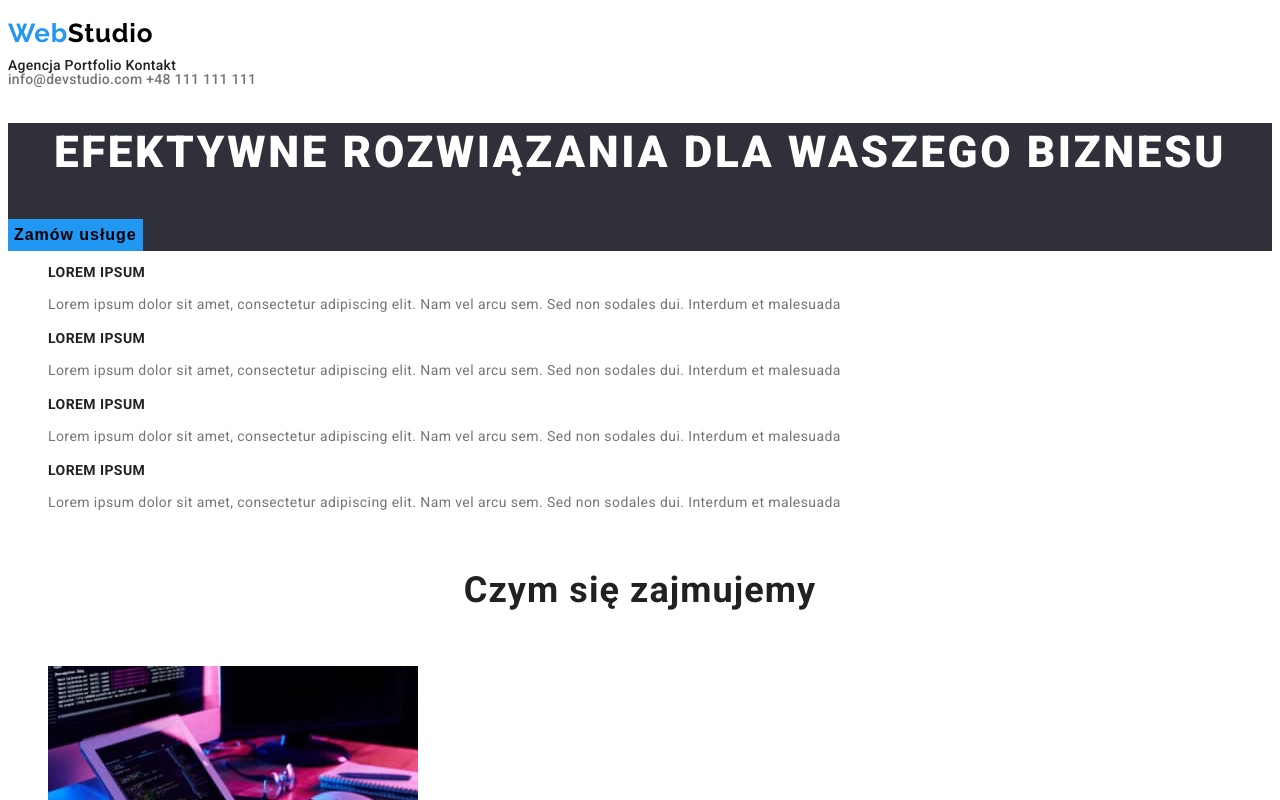
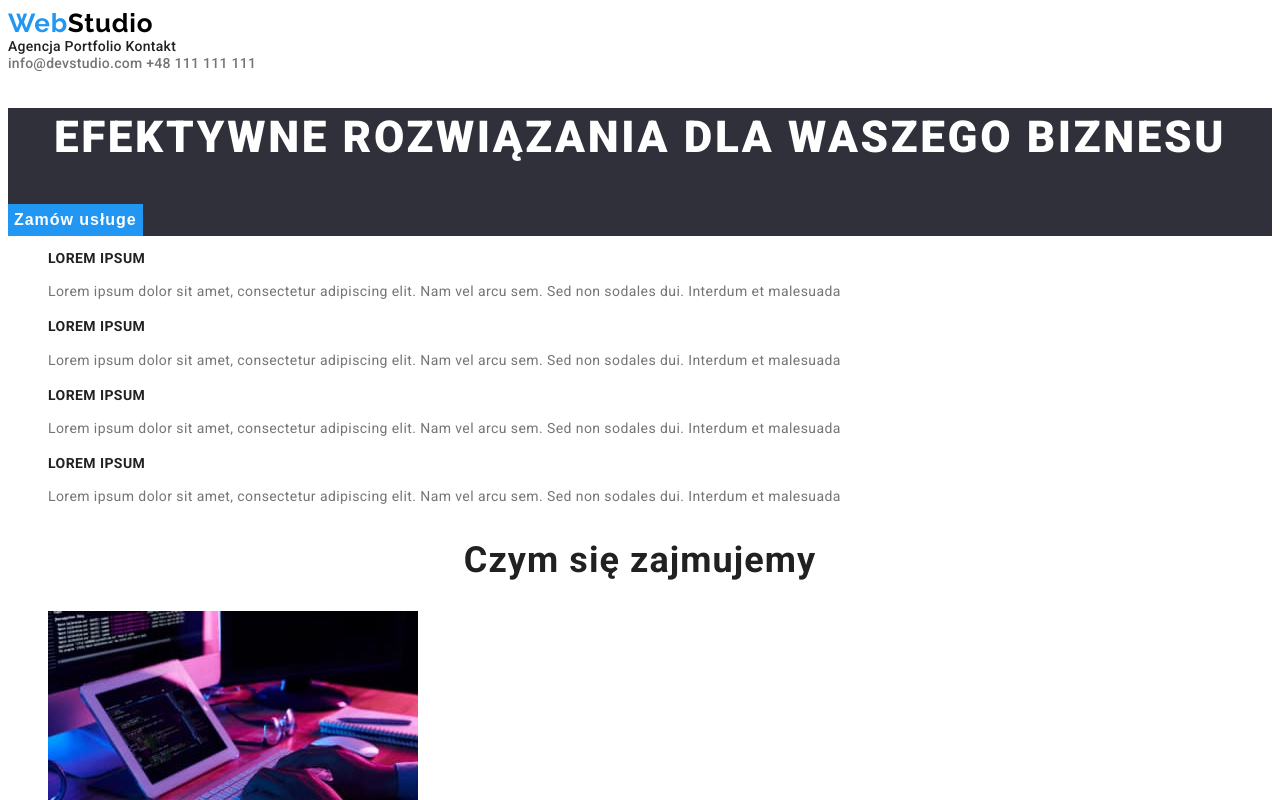
Before and after one commit to MarcinRekiel/goit-markup-hw-02, a plain HTML site: page index.html in a window 1280 px wide. Shown: the top 800 px of the page. Drawn offline with Linux system fonts and the light colour scheme.

Commit message:
verified_line_height

```diff
--- a/css/styles.css
+++ b/css/styles.css
@@ -9,7 +9,7 @@ body {
 .header {
   font-weight: 500;
   font-size: 14px;
-  line-height: 1;
+  line-height: 1.17;
   letter-spacing: 0.02em;
 }
 .header a:hover,
@@ -20,7 +20,7 @@ body {
   font-family: "Raleway";
   font-weight: 700;
   font-size: 26px;
-  line-height: 1.94;
+  line-height: 1.17;
   color: #2196f3;
   letter-spacing: 0.03em;
   text-decoration: none;
@@ -56,7 +56,7 @@ body {
 }
 .footer {
   font-size: 14px;
-  line-height: 1.5;
+  line-height: 1.71;
   letter-spacing: 0.03em;
   background: #2f303a;
 }
@@ -122,6 +122,7 @@ address {
   background: #2196f3;
   cursor: pointer;
   border-style: none;
+  color: #ffffff;
 }
 
 .lorenipsun {
@@ -133,7 +134,7 @@ address {
 .lorenipsun h3 {
   font-weight: 700;
   font-size: 14px;
-  line-height: 1;
+  line-height: 1.17;
   letter-spacing: 0.03em;
   text-transform: uppercase;
   color: var(--color-heading);
@@ -141,14 +142,14 @@ address {
 h2 {
   font-weight: 700;
   font-size: 36px;
-  line-height: 2.52;
+  line-height: 1.17;
   text-align: center;
   letter-spacing: 0.03em;
   color: var(--color-heading);
 }
 .img-ag {
   font-size: 16px;
-  line-height: 1.19;
+  line-height: 1.17;
   text-align: center;
   letter-spacing: 0.03em;
   color: var(--color-text);
@@ -156,6 +157,7 @@ h2 {
 .img-ag h3 {
   font-weight: 500;
   color: var(--color-heading);
+  line-height: 1.17;
 }
 ul {
   list-style-type: none;
```
